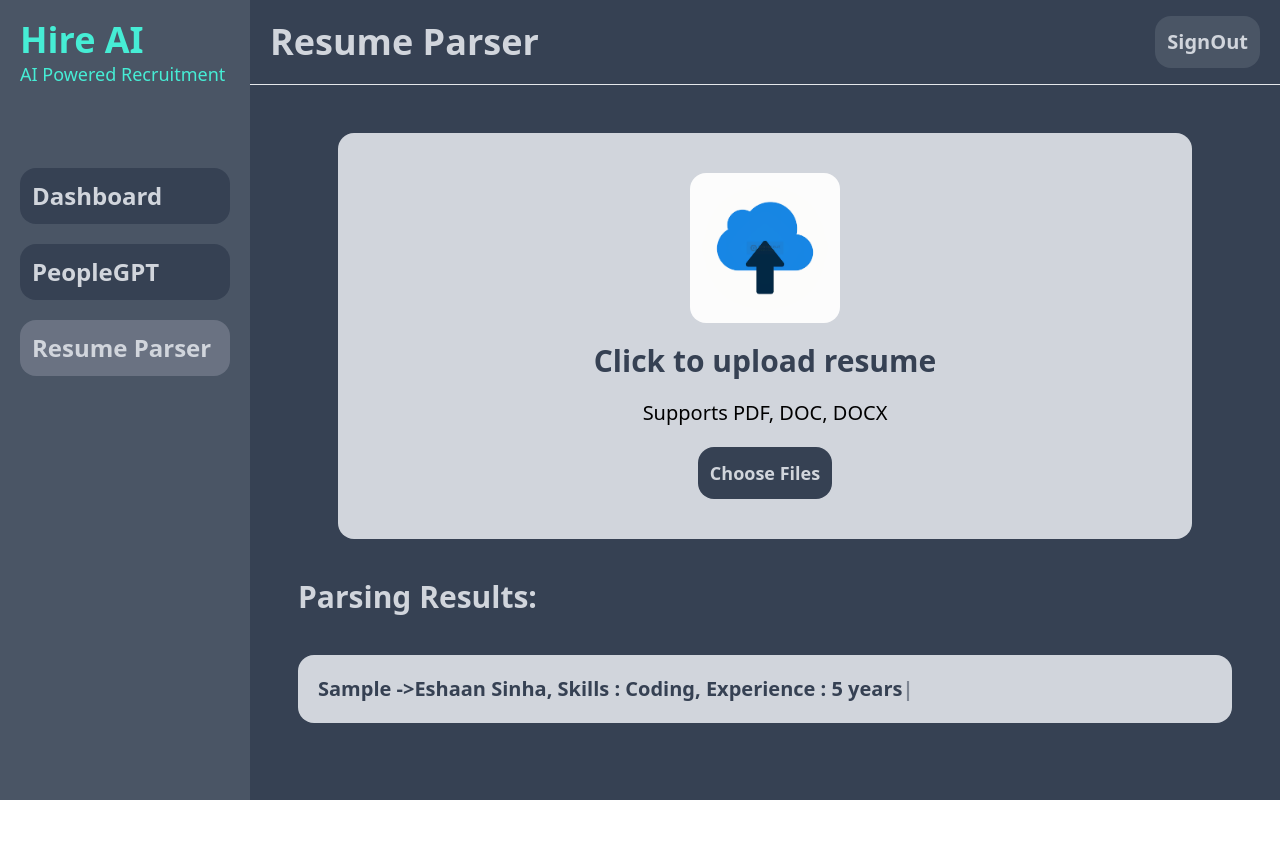
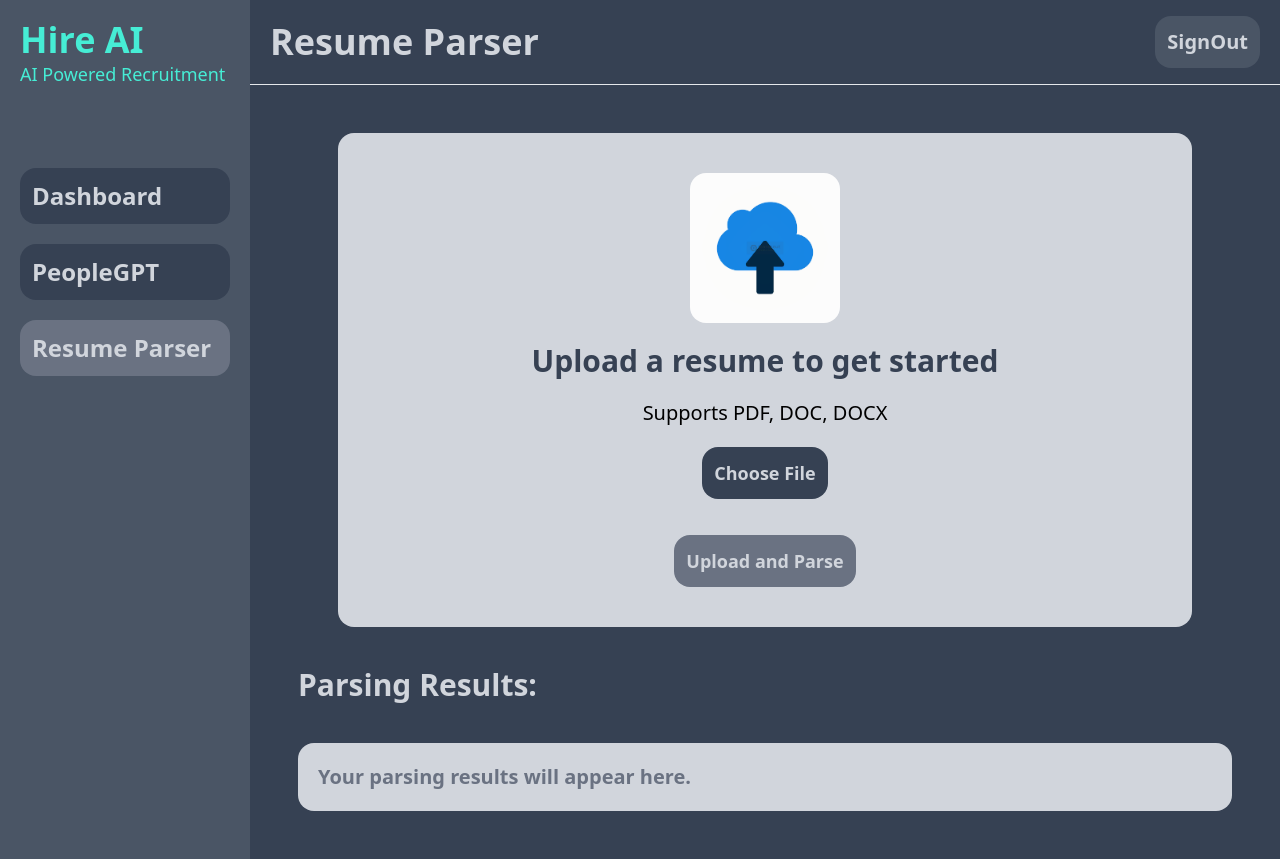
Before and after one commit to eshaansinha/hire-ai, a Next.js app: page /dashboard/resumeparser in a window 1280 px wide. Before the commit the page ends 800 px from the top, so only its background shows below. Built offline with nearby package versions, Linux system fonts and the light colour scheme.

Commit message:
Added endpoints

```diff
--- a/src/app/dashboard/peoplegpt/components/Hero.jsx
+++ b/src/app/dashboard/peoplegpt/components/Hero.jsx
@@ -1,7 +1,28 @@
 "use client"
-import React from 'react'
+import React, { useEffect, useState } from 'react'
 
 const Hero = () => {
+
+  const [searchQuery, setSearchQuery] = useState("")
+  const [results, setResults] = useState([])
+
+  const retrivePeople = async() => {
+    const response = await fetch("https://hire-ai-backend-wcrk.onrender.com/api/peoplegpt", {
+    method: "POST",
+    headers: {
+      "Content-Type": "application/json",
+    },
+    body: JSON.stringify({
+      query: searchQuery,    // sending the user's search query
+      max_results: 10        // limit to 10 results (adjust as needed)
+    }),
+  });
+    const data = await response.json()
+
+    setResults(data.results)
+    // alert(JSON.stringify(data))
+  }
+
   return (
     <div className='bg-gray-400 min-h-screen'>
       <div className='flex flex-row min-h-screen'>
@@ -27,33 +48,30 @@ const Hero = () => {
           <div className='flex-1 overflow-y-auto bg-gray-700'>
             <div className='p-5 md:p-10 lg:p-12'>
               <div>
-                <input placeholder='Search 🔎' className='bg-white text-black text-lg font-bold rounded-2xl p-3 w-[720px]'></input>
+                <input placeholder='Search 🔎' value={searchQuery} onChange = {(e) => {setSearchQuery(e.target.value)}} className='bg-white text-black text-lg font-bold rounded-2xl p-3 w-[720px]'></input>
+                <button onClick={() => {retrivePeople()}} className='ml-5 text-lg font-bold text-gray-700 bg-gray-300 p-2 rounded-2xl hover:translate-y-0.5 transition duration-300 active:translate-y-1'>Search</button>
               </div>
               <div className='mt-10'>
                 <h1 className='text-4xl text-gray-300 font-extrabold'>Search Results</h1>
                 <div className='grid grid-cols-3 mt-10 gap-5'>
-                  <div className='bg-gray-300 text-gray-700 rounded-2xl p-5 font-bold'>
-                    <h1 className='text-3xl bg-gray-700 text-gray-300 text-center rounded-2xl p-2 mb-3'>Eshaan</h1>
-                    <p className='mb-2'>College : MIT</p>
-                    <p className='mb-2'>Degree : BTECH</p>
-                    <p>Skills : Python, C, SQL, C#, Git, MongoDB, Js</p>
-                  </div>
-                  <div className='bg-gray-300 text-gray-700 rounded-2xl p-5 font-bold'>
-                    <h1 className='text-3xl bg-gray-700 text-gray-300 text-center rounded-2xl p-2 mb-3'>Eshaan</h1>
-                    <p className='mb-2'>College : MIT</p>
-                    <p className='mb-2'>Degree : BTECH</p>
-                    <p>Skills : Python, C, SQL, C#, Git, MongoDB, Js</p>
-                  </div>
-                  <div className='bg-gray-300 text-gray-700 rounded-2xl p-5 font-bold'>
-                    <h1 className='text-3xl bg-gray-700 text-gray-300 text-center rounded-2xl p-2 mb-3'>Eshaan</h1>
-                    <p className='mb-2'>College : MIT</p>
-                    <p className='mb-2'>Degree : BTECH</p>
-                    <p>Skills : Python, C, SQL, C#, Git, MongoDB, Js</p>
-                  </div>
-
+        {results.length > 0 ? (
+          results.map((item, index) => (
+            <div key={index} className='bg-gray-300 text-gray-700 rounded-2xl p-5 font-bold'>
+              <h1 className='text-3xl bg-gray-700 text-gray-300 text-center rounded-2xl p-2 mb-3'>{item.candidate.name}</h1>
+              <p className='mb-2'>Location : {item.candidate.location || 'N/A'}</p>
+              <p className='mb-2'>Experience : {item.candidate.experience_years} years</p>
+              <p className='mb-2'>Email : {item.candidate.email || 'N/A'}</p>
+              <p className='mb-2'>Phone : {item.candidate.phone || 'N/A'}</p>
+              <p className='mb-2'>Resume : {item.candidate.resume_filename || 'N/A'}</p>
+              <p>Skills : {item.candidate.skills.join(', ')}</p>
+              <p>Match Score : {item.match_score}%</p>
+            </div>
+          ))
+        ) : (
+          <p className='text-gray-400'>Loading results...</p>
+        )}
                 </div>
               </div>
-
             </div>
           </div>
         </div>
--- a/src/app/dashboard/resumeparser/components/Hero.jsx
+++ b/src/app/dashboard/resumeparser/components/Hero.jsx
@@ -1,13 +1,70 @@
 "use client"
-import React from 'react'
-import Image from 'next/image'
-import Upload from "../../../../../public/Upload.gif"
-import { ReactTyped } from 'react-typed'
+import React, { useState } from 'react';
+import Image from 'next/image';
+import Upload from "../../../../../public/Upload.gif";
+import { ReactTyped } from 'react-typed';
 
 const Hero = () => {
+  const [selectedFile, setSelectedFile] = useState(null);
+  const [parsingResult, setParsingResult] = useState("");
+  const [error, setError] = useState("");
+  const [isLoading, setIsLoading] = useState(false);
+
+  const handleFileChange = (event) => {
+    // Reset state when a new file is chosen
+    setSelectedFile(event.target.files[0]);
+    setParsingResult("");
+    setError("");
+  };
+
+  const handleUpload = async () => {
+    if (!selectedFile) {
+      setError("Please select a file first.");
+      return;
+    }
+
+    setIsLoading(true);
+    setError("");
+    setParsingResult("");
+
+    const formData = new FormData();
+    // The key 'file' must match the parameter name in your FastAPI endpoint
+    formData.append('file', selectedFile);
+
+    try {
+      // Ensure this URL is correct for your running backend
+      const response = await fetch('https://hire-ai-backend-wcrk.onrender.com/api/candidates/upload-resume', {
+        method: 'POST',
+        body: formData,
+        // Headers are not strictly necessary for FormData with fetch,
+        // as the browser sets the correct 'multipart/form-data' boundary.
+      });
+
+      const result = await response.json();
+
+      if (!response.ok) {
+        // Handle validation errors (422) or other server errors
+        const errorMessage = result.detail?.[0]?.msg || JSON.stringify(result.detail) || "An unknown error occurred.";
+        throw new Error(errorMessage);
+      }
+
+      // **Process the successful (200) response based on the new schema**
+      const { name, email, phone, skills, experience_years, location } = result;
+      const formattedResult = `Name: ${name} | Email: ${email} | Phone: ${phone} | Location: ${location} | Experience: ${experience_years} years | Skills: ${skills.join(', ')}`;
+      setParsingResult(formattedResult);
+
+    } catch (err) {
+      setError(err.message);
+      setParsingResult("");
+    } finally {
+      setIsLoading(false);
+    }
+  };
+
   return (
     <div className='bg-gray-400 min-h-screen'>
       <div className='flex flex-row min-h-screen'>
+        {/* Sidebar remains the same */}
         <div className='bg-gray-600 text-gray-300 w-[250px] p-5 flex flex-col'>
           <div>
             <h1 className='text-4xl text-teal-300 font-extrabold'>Hire AI</h1>
@@ -21,26 +78,56 @@ const Hero = () => {
         </div>
 
         <div className='flex-1 flex flex-col bg-gray-700'>
+          {/* Header remains the same */}
           <div className='flex flex-row justify-between items-center px-5 py-4 border-b border-gray-200'>
             <h1 className='text-2xl md:text-4xl font-extrabold text-gray-300'>Resume Parser</h1>
-            <button className='text-lg md:text-xl font-extrabold text-gray-300 bg-gray-600 p-3 rounded-2xl'>
-              SignOut
-            </button>
+            <button className='text-lg md:text-xl font-extrabold text-gray-300 bg-gray-600 p-3 rounded-2xl'>SignOut</button>
           </div>
+
           <div className='flex-1 overflow-y-auto bg-gray-700'>
             <div className='p-5 md:p-10 lg:p-12'>
                 <div className='bg-gray-300 rounded-2xl ml-10 mr-10'>
                     <div className='flex flex-col justify-center gap-5 items-center p-10'>
-                        <Image src={Upload} alt={"Uplaod Image"} width={150} height={100} className='rounded-2xl'/>
-                        <h1 className='text-3xl text-gray-700 font-bold'>Click to upload resume</h1>
+                        <Image src={Upload} alt={"Upload Image"} width={150} height={100} className='rounded-2xl'/>
+                        <h1 className='text-3xl text-gray-700 font-bold'>Upload a resume to get started</h1>
                         <p className='text-xl'>Supports PDF, DOC, DOCX</p>
-                        <button className='bg-gray-700 text-gray-300 font-bold p-3 text-lg rounded-2xl'>Choose Files</button>
+
+                        {/* Hidden file input */}
+                        <input
+                          type="file"
+                          onChange={handleFileChange}
+                          className="hidden"
+                          id="file-upload"
+                          accept=".pdf,.doc,.docx"
+                          disabled={isLoading}
+                        />
+
+                        {/* Custom button to trigger file input */}
+                        <label
+                          htmlFor="file-upload"
+                          className={`font-bold p-3 text-lg rounded-2xl cursor-pointer ${isLoading ? 'bg-gray-500 text-gray-400' : 'bg-gray-700 text-gray-300'}`}
+                        >
+                          Choose File
+                        </label>
+                        {selectedFile && <p className="text-gray-700 mt-2">Selected: {selectedFile.name}</p>}
+
+                        {/* Upload button */}
+                        <button
+                          onClick={handleUpload}
+                          className='bg-gray-700 text-gray-300 font-bold p-3 text-lg rounded-2xl mt-4 cursor-pointer disabled:bg-gray-500 disabled:cursor-not-allowed'
+                          disabled={!selectedFile || isLoading}
+                        >
+                          {isLoading ? 'Parsing...' : 'Upload and Parse'}
+                        </button>
                     </div>
                 </div>
                 <div className='mt-10'>
                     <h1 className='text-gray-300 font-extrabold text-3xl'>Parsing Results:</h1>
-                    <div className='bg-gray-300 mt-10 p-5 rounded-2xl'>
-                        <ReactTyped typeSpeed={40} className="text-gray-700 bg-grey font-bold text-xl" strings={["Sample ->Eshaan Sinha, Skills : Coding, Experience : 5 years"]}/>
+                    <div className='bg-gray-300 mt-10 p-5 rounded-2xl min-h-[60px]'>
+                      {isLoading && <p className="text-gray-700 font-bold text-xl">Processing your document...</p>}
+                      {error && <p className="text-red-500 font-bold text-xl">Error: {error}</p>}
+                      {parsingResult && <pre className="text-gray-700 font-bold text-xl whitespace-pre-wrap">{parsingResult.split('|').map((part, index) => (<div key={index}>{part.trim()}</div>))}</pre>}
+                      {!parsingResult && !error && !isLoading && <p className="text-gray-500 font-bold text-xl">Your parsing results will appear here.</p>}
                     </div>
                 </div>
             </div>
@@ -51,4 +138,4 @@ const Hero = () => {
   )
 }
 
-export default Hero
+export default Hero;
```
